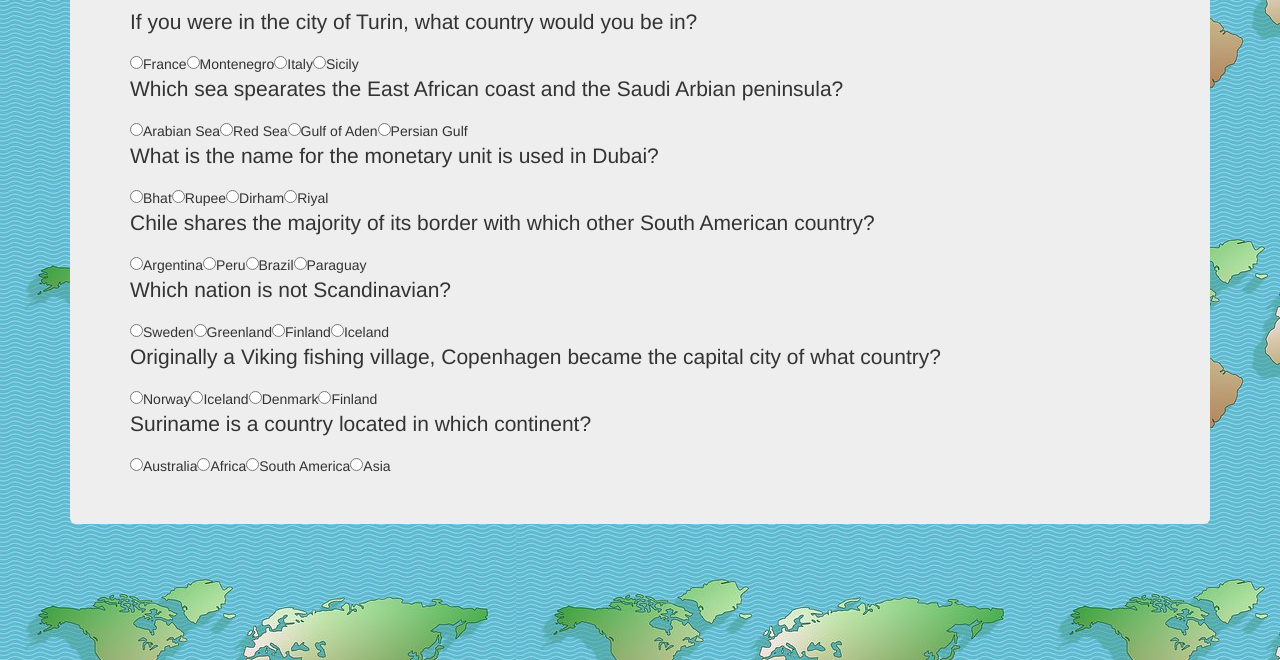
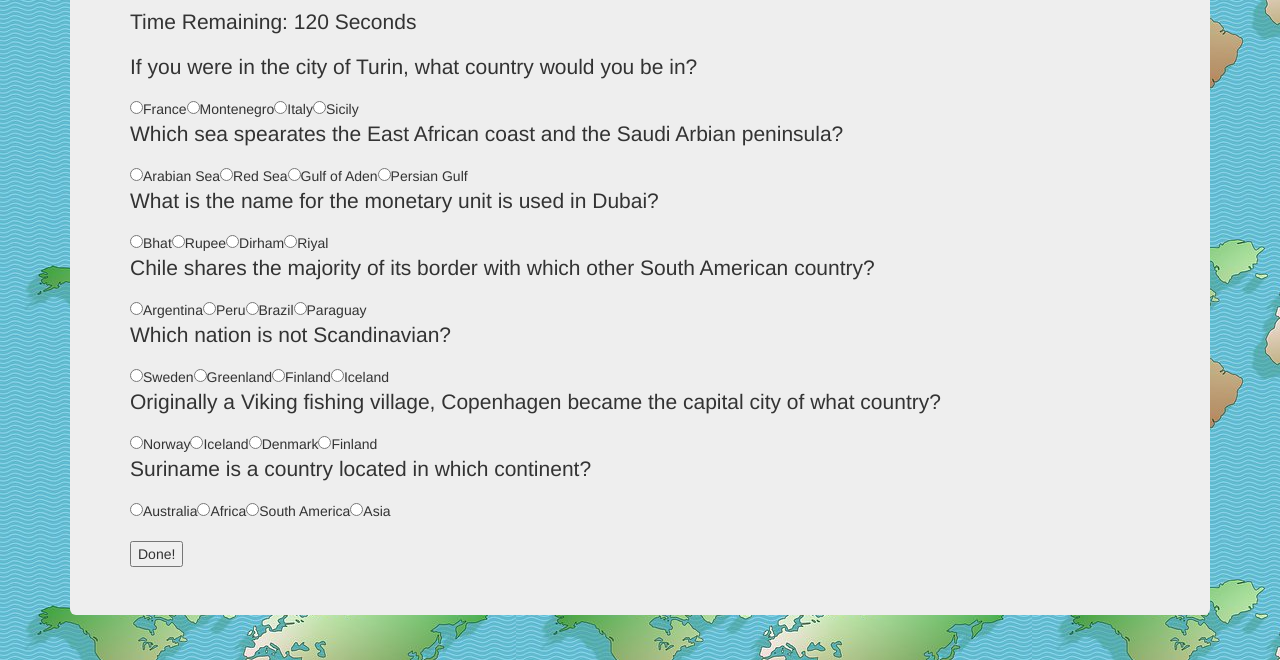
Before and after one commit to rayala26/TriviaGame, a plain HTML site: page index.html in a window 1280 px wide. Both pictures are taken after a click on the button "Start". Shown: the part 140-800 px from the top of the page. Drawn offline with nearby package versions, Linux system fonts and the light colour scheme.

Commit message:
attempt to timer

```diff
--- a/assets/css/style.css
+++ b/assets/css/style.css
@@ -0,0 +1,4 @@
+.game-area input[type="radio" i] {
+    line-height: normal;
+    margin: 5px;
+}
--- a/assets/javascript/app.js
+++ b/assets/javascript/app.js
@@ -41,18 +41,44 @@ $(document).ready(function() {
       var wrongGuesses =0;
       var timer = 120;
       var gameArea = $(".game-area");
+      $("#done_button").hide();
+      $("#end_container").hide();
+      $("#timer_line").hide();
       //user clicks on the start button
       $("#start-btn").on("click", function(){
         $("#start-btn").hide();
+        $("#done_button").show();
+        $("#timer_line").show();
         for(var i=0; i < questions.length; i++) {
             gameArea.append("<p>" + questions[i].question +"</p>");
             for(var j=0; j< questions[i].answers.length; j++){
-                // <input type="radio" name="gender" value="male" checked> Male<br>
-                gameArea.append("<input type='radio' name="+i+" value="+ questions[i].answers[j]+">"+questions[i].answers[j]+"</input>")
+                // radio example:<input type="radio" name="gender" value="male" checked> Male<br>
+                gameArea.append("<input type='radio' name="+i+" value="+ questions[i].answers[j] + ">" +questions[i].answers[j]+"</input>")
             }
         }
+      })
+      startCountdown();
+      return;
+    })
+
+    //start button disappears
+
+    function countdown(){
+      timer--;
+      $("#timer_line").html(timer + "Seconds")
 
 
-      })
-    })
-      //start button disappears
+      $("#done_button").on("click", function(){
+        timer = 0;
+        return;
+      });
+
+      if(timer == -1){
+        timeUp();
+        $("#game-area").hide();
+      }
+  }
+
+  function startCountdown(){
+    setInterval(countdown, 1000);
+  }
--- a/index.html
+++ b/index.html
@@ -16,13 +16,26 @@
 		<div class="game-area">
 		    <h1>Totally Trivial Trivia!</h1>
 		        <button id="start-btn">Start</button>
+		        <!-- Game Timer -->
+			<p id="timer_line">Time Remaining: <span id = "timer_number">120 Seconds</span></p>
 
 		      </div>
+		      <br>
+		      <button id = "done_button">Done!</button>
 		</div>
 	</div>
+
+	<div id = "end_container">
+
+			<h1 id = "done">All Done!</h1>
+			<br>
+
+			<h1>Correct Answers: <span id = "correct_answers">0</span></h1>
+			<h1>Incorrect Answers: <span id = wrong_answers>0</span></h1>
+			<h1>Unanswered: <span id = "unanswered">0</span></h1>
 </div>
 
-	<!-- Link to javascript game.js -->
+	<!-- Link to jQuery and javascript game.js -->
 	<script src="https://ajax.googleapis.com/ajax/libs/jquery/3.3.1/jquery.min.js"></script>
 	<script type="text/javascript" src="assets/javascript/app.js"></script>
 
```
